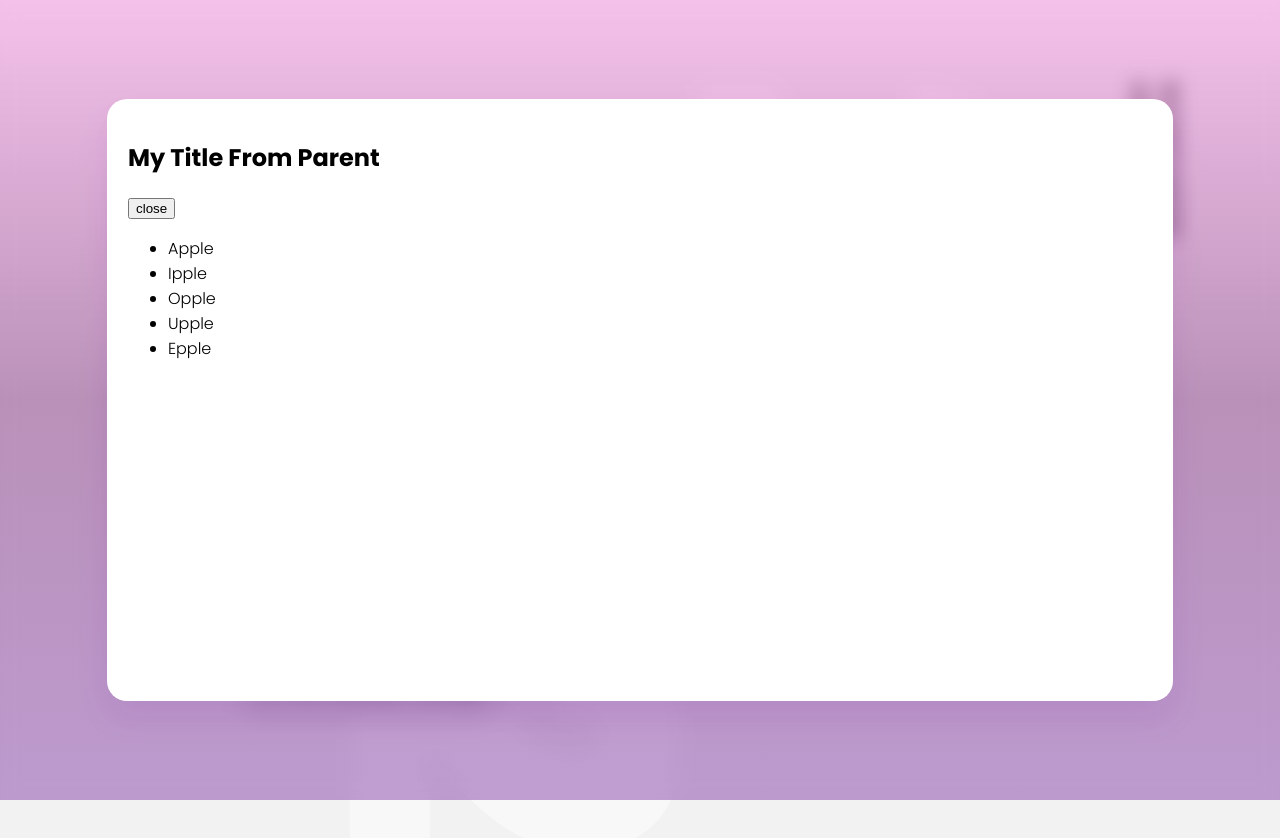
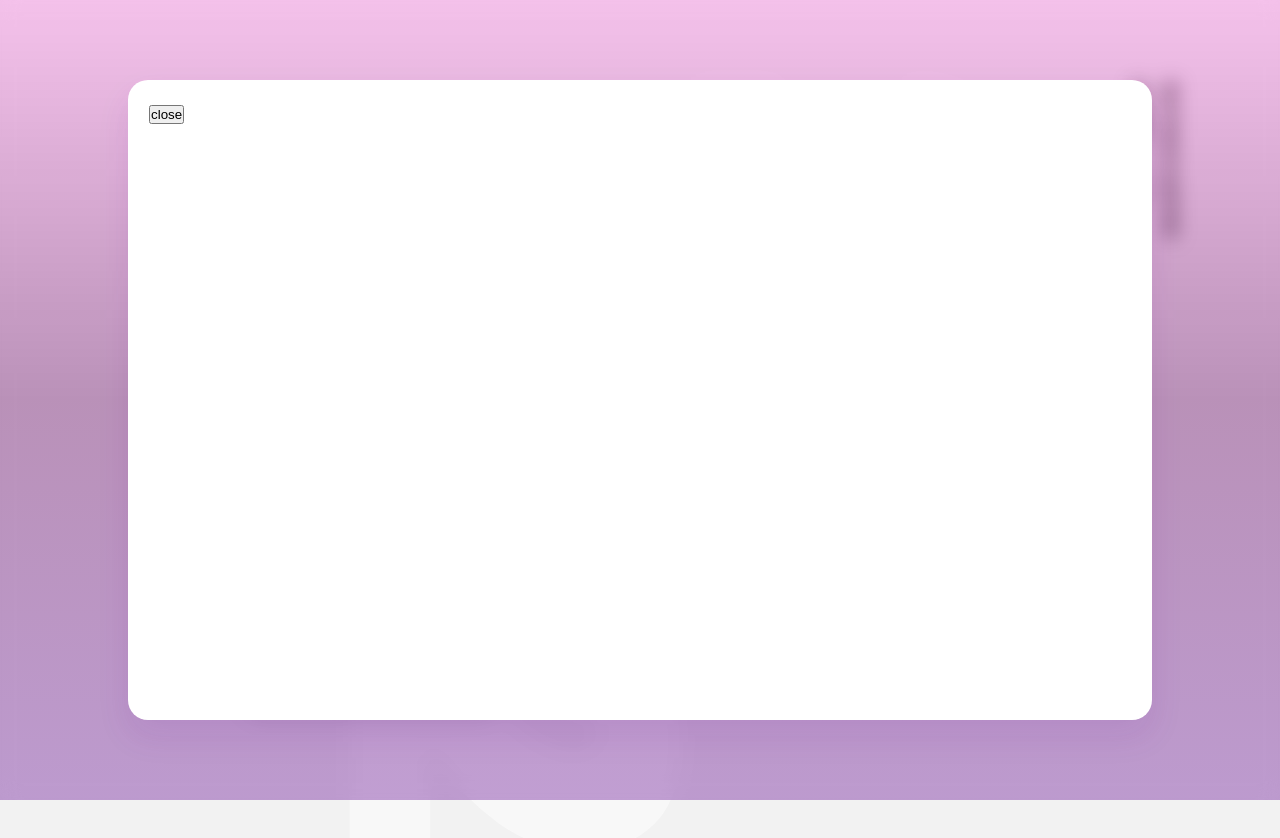
Before and after one commit to tombrewsviews/my-path, a React (Create React App) app: page / in a window 1280 px wide. Both pictures are taken after a click on the link 404 px from the left and 229 px from the top of the page. Shown: the top 838 px of the page. Built offline with nearby package versions, Linux system fonts and the light colour scheme.

Commit message:
modal close on outside click

```diff
--- a/package.json
+++ b/package.json
@@ -12,6 +12,7 @@
     "react-animate-on-scroll": "^2.1.5",
     "react-dom": "^18.0.0",
     "react-modal": "^3.14.4",
+    "react-router-dom": "^6.3.0",
     "react-scripts": "5.0.0",
     "react-scroll-motion": "^0.2.6",
     "web-vitals": "^2.1.4"
--- a/src/App.js
+++ b/src/App.js
@@ -11,10 +11,6 @@ import "animate.css/animate.compat.css";
 import "./App.css";
 
 function App() {
-  const modalData = {
-    title: "My Title From Parent",
-    body: ["Apple", "Ipple", "Opple", "Upple", "Epple"],
-  };
   const [modalIsOpen, setIsOpen] = React.useState(false);
 
   function openFromParent() {
@@ -33,7 +29,6 @@ function App() {
     <div className="App">
       <div style={{ zIndex: "10", position: "relative" }}>
         <ModalFull
-          dynData={modalData}
           IsModalOpened={modalIsOpen}
           onCloseModal={handleCloseModal}
           onAfterOpen={handleAfterOpen}
--- a/src/components/modal.js
+++ b/src/components/modal.js
@@ -8,7 +8,7 @@ const customStyles = {
     right: "auto",
     bottom: "auto",
     width: "80%",
-    height: "70%",
+    height: "80%",
     // marginRight: "-50%",
     borderRadius: "20px",
     transform: "translate(-50%, -50%)",
@@ -43,18 +43,14 @@ function ModalFull(props) {
         onAfterOpen={(e) => afterOpenModal(e)}
         style={customStyles}
         ariaHideApp={false}
+        onRequestClose={() => {
+          onModalClose();
+        }}
         shouldCloseOnOverlayClick={true}
         closeTimeoutMS={200}
       >
-        <h2>{props.dynData.title}</h2>
+        <div></div>
         <button onClick={(e) => onModalClose(e)}>close</button>
-        <div>
-          <ul>
-            {props.dynData.body.map((fr) => (
-              <li>{fr}</li>
-            ))}
-          </ul>
-        </div>
       </Modal>
     </div>
   );
--- a/src/index.css
+++ b/src/index.css
@@ -66,6 +66,12 @@ body {
   height: 100%;
 }
 
+* {
+  box-sizing: border-box;
+  margin: 0;
+  padding: 0;
+}
+
 html {
   height: 100%;
 }
@@ -93,3 +99,12 @@ code {
 .ReactModal__Overlay--before-close {
   opacity: 0;
 }
+
+.ReactModal__Content {
+  transform: translateY(-16px);
+  transition: transform 200ms ease-in-out;
+}
+
+.ReactModal__Content--after-open {
+  transform: translateY(0px);
+}
```
Also changed, not shown: 1 other file (tests, documents, lock files or other folders).
